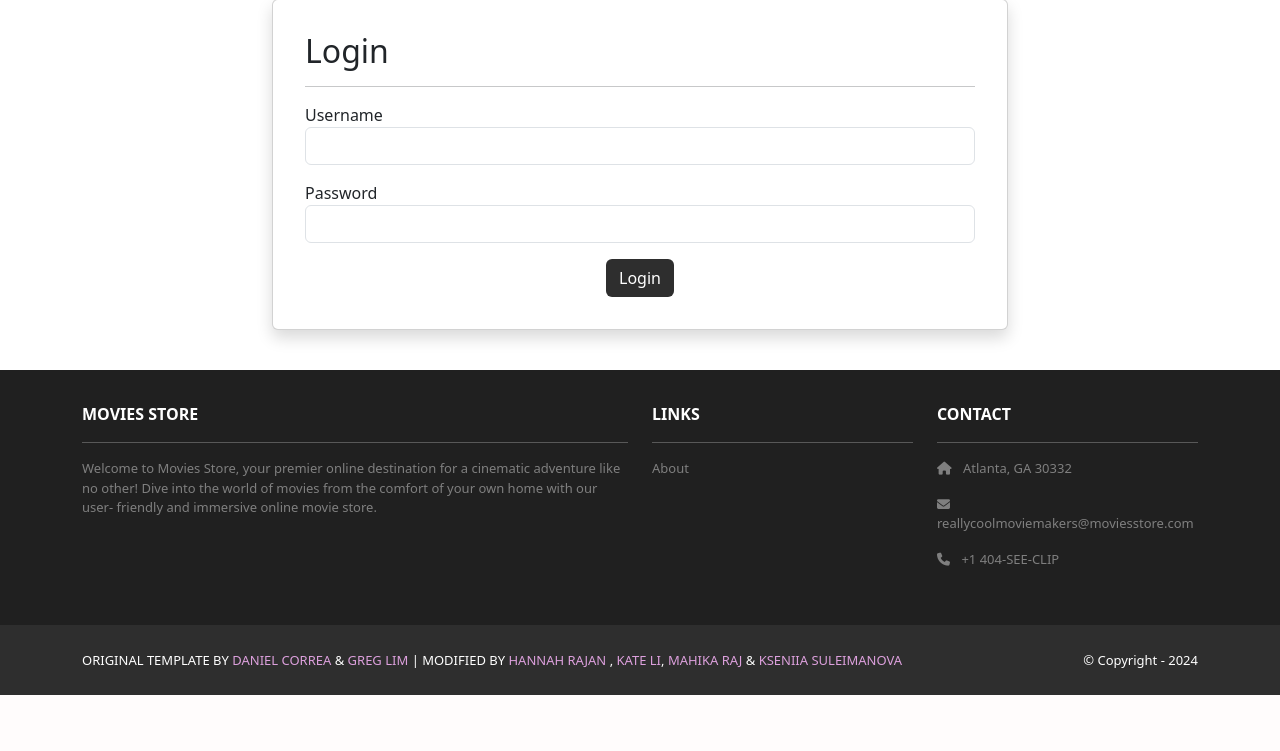
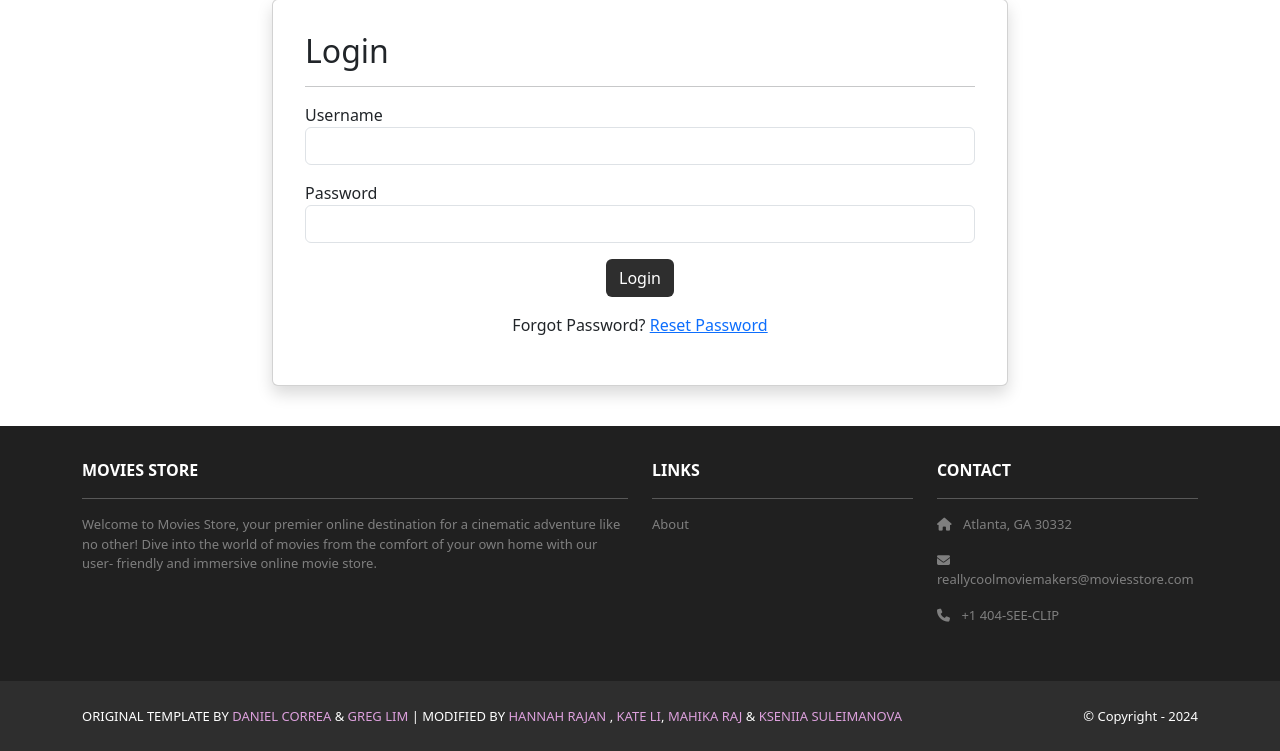
Before and after one commit to li-kate/CS2340-Movie-Store, a Django app: a page that uses moviesstore/moviesstore/templates/base.html in a window 1280 px wide. Shown: the part 123-874 px from the top of the page. Before the commit the page ends 818 px from the top, so only its background shows below. Run offline with Django 5.2, Linux system fonts and the light colour scheme; some libraries are stand-ins or nearby versions.

Commit message:
orders actually done lolz

```diff
--- a/moviesstore/accounts/templates/accounts/login.html
+++ b/moviesstore/accounts/templates/accounts/login.html
@@ -33,6 +33,10 @@
                 <button type="submit"
                   class="btn bg-dark text-white">Login
                 </button>
+                <p class="mt-3">
+                  Forgot Password?
+                  <a href="{% url 'password_reset' %}">Reset Password</a>
+                </p>
               </div>
             </form>
           </div>
--- a/moviesstore/accounts/urls.py
+++ b/moviesstore/accounts/urls.py
@@ -1,7 +1,17 @@
 from django.urls import path
 from . import views
+from django.contrib.auth import views as auth_views
+
 urlpatterns = [
     path('signup', views.signup, name='accounts.signup'),
     path('login/', views.login, name='accounts.login'),
     path('logout/', views.logout, name='accounts.logout'),
+    path('orders/', views.orders, name='accounts.orders'),
+    path('password-reset/', auth_views.PasswordResetView.as_view(), name='password_reset'),
+    path('password-reset/done/', auth_views.PasswordResetDoneView.as_view(), name='password_reset_done'),
+    path('password-reset-confirm/<uidb64>/<token>/', auth_views.PasswordResetConfirmView.as_view(), name='password_reset_confirm'),
+    path('password-reset-complete/', auth_views.PasswordResetCompleteView.as_view(), name='password_reset_complete'),
+    path('password-reset/', auth_views.PasswordResetView.as_view(
+    template_name='registration/password_reset_form.html',
+    email_template_name='registration/password_reset_email.html'), name='password_reset'),
 ]
--- a/moviesstore/accounts/views.py
+++ b/moviesstore/accounts/views.py
@@ -3,6 +3,7 @@ from django.contrib.auth import login as auth_login, authenticate, logout as aut
 from .forms import CustomUserCreationForm, CustomErrorList
 from django.shortcuts import redirect
 from django.contrib.auth.decorators import login_required
+from django.contrib.auth.models import User
 
 @login_required
 def logout(request):
@@ -42,3 +43,11 @@ def signup(request):
         else:
             template_data['form'] = form
             return render(request, 'accounts/signup.html', {'template_data': template_data})
+
+@login_required
+def orders(request):
+    template_data = {}
+    template_data['title'] = 'Orders'
+    template_data['orders'] = request.user.order_set.all()
+    return render(request, 'accounts/orders.html',
+        {'template_data': template_data})
--- a/moviesstore/moviesstore/templates/base.html
+++ b/moviesstore/moviesstore/templates/base.html
@@ -39,7 +39,7 @@
         <div class="vr bg-white mx-2 d-noned-lg-block"></div>
         {% if user.is_authenticated %}
         <a class="nav-link"
-        href="{% url 'accounts.orders' %}">Orders</a>
+          href="{% url 'accounts.orders' %}">Orders</a>
         <a class="nav-link"
           href="{% url 'accounts.logout' %}">Logout ({{user.username }})</a>
         {% else %}
```
Also changed, not shown: moviesstore/accounts/templates/registration/password_reset_email.html (added, +8 -0 lines), moviesstore/accounts/templates/registration/password_reset_form.html (added, +8 -0 lines), moviesstore/accounts/templates/registration/password_reset_complete.html (added), moviesstore/accounts/templates/registration/password_reset_confirm.html (added), moviesstore/accounts/templates/registration/password_reset_done.html (added).
